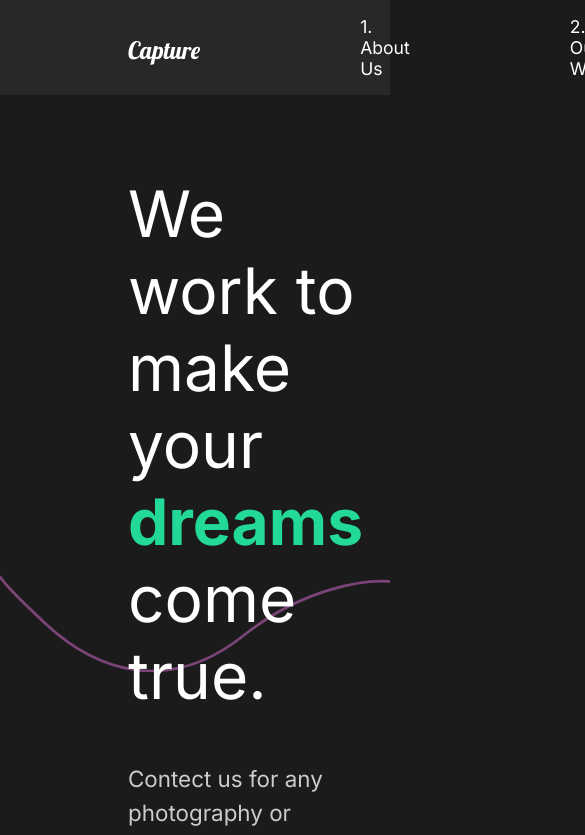
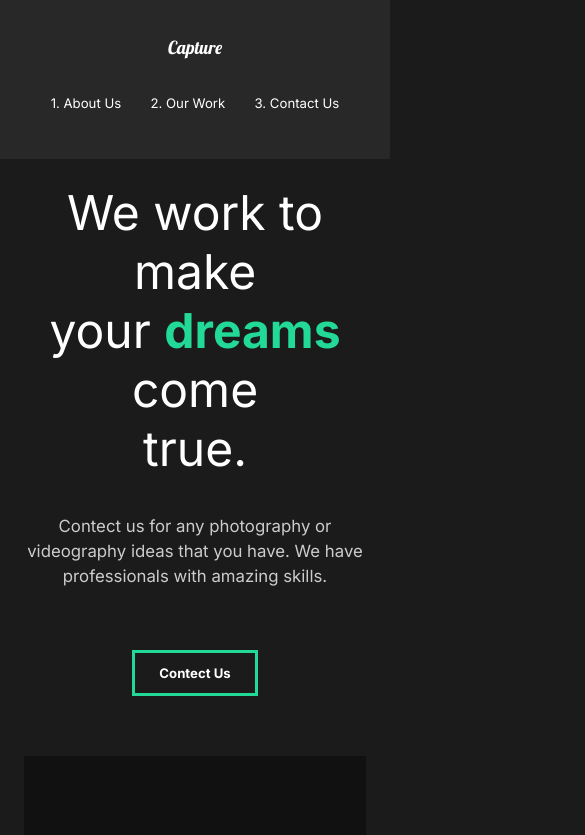
Before and after one commit to yarinmatmoni/Capture_Portofolio, a React (Create React App) app: page / in a window 390 px wide. Shown: the top 835 px of the page, 585 px wide, since content can reach past the window. Built offline with nearby package versions, Linux system fonts and the light colour scheme.

Commit message:
Add mobile style

```diff
--- a/src/Style.js
+++ b/src/Style.js
@@ -8,6 +8,12 @@
     justify-content: space-between;
     padding: 5rem 8rem;
     color: white;
+
+    @media (max-width:1300px){
+        display: block;
+        padding: 2rem 2rem;
+        text-align:center;
+    }
 `;
 
 export const Description = styled.div`
@@ -17,6 +23,13 @@
 
     h2{
         font-weight: lighter;
+    }
+
+    @media (max-width:1300px){
+        padding: 0;
+        button{
+            margin: 2rem 0rem 5rem 0rem;
+        }
     }
 `;
 
--- a/src/components/GlobalStyle.js
+++ b/src/components/GlobalStyle.js
@@ -6,6 +6,12 @@
         margin: 0;
         padding: 0;
         box-sizing: border-box;
+    }
+
+    html{
+        @media (max-width:1400px){
+            font-size: 75%;
+        }
     }
 
     body{
--- a/src/components/Nav.js
+++ b/src/components/Nav.js
@@ -54,6 +54,23 @@
         padding-left: 10rem;
         position: relative;
     }
+
+    @media (max-width:1300px){
+        flex-direction: column;
+        padding: 2rem 1rem;
+        #logo{
+            display: inline-block;
+            margin: 1rem;
+        }
+        ul{
+            padding:2rem;
+            justify-content: space-around;
+            width: 100%;
+        }
+        li{
+            padding: 0;
+        }
+    }
 `;
 
 export default Nav;
--- a/src/components/ServicesSection.js
+++ b/src/components/ServicesSection.js
@@ -74,6 +74,10 @@
 const Cards = styled.div`
     display: flex;
     flex-wrap: wrap;
+
+    @media (max-width:1300px){
+        justify-content: center;
+    }
 `;
 
 const Card = styled.div`
--- a/src/components/useScroll.js
+++ b/src/components/useScroll.js
@@ -3,7 +3,7 @@
 
 export const useScroll = () => {
     const controls = useAnimation();
-    const [element,view] = useInView({threshold:0.4});
+    const [element,view] = useInView({threshold:0.3});
 
     if(view){
         controls.start("show");
--- a/src/pages/ContactUs.js
+++ b/src/pages/ContactUs.js
@@ -41,11 +41,20 @@
     padding: 5rem 10rem;
     color: #353535;
     min-height: 90vh;
+
+    @media (max-width:1300px){
+        padding: 2rem;
+        font-size: 1rem;
+    }
 `;
 
 const Title = styled(motion.div)`
     margin-bottom: 4rem;
     color: black;
+
+    @media (max-width:1300px){
+        margin-top: 5rem;
+    }
 `;
 
 const Hide = styled.div`
--- a/src/pages/MovieDetail.js
+++ b/src/pages/MovieDetail.js
@@ -70,6 +70,11 @@
     margin: 5rem 8rem;
     align-items: center;
     justify-content: space-around;
+
+    @media (max-width:1300px){
+        margin: 2rem 2rem;
+        display: block;
+    }
 `;
 
 const AwardStyle = styled.div`
--- a/src/pages/OurWork.js
+++ b/src/pages/OurWork.js
@@ -56,6 +56,10 @@
     overflow: hidden;
     padding: 5rem 8rem;
 
+    @media (max-width:1300px){
+        padding: 2rem 2rem;
+    }
+
     h2{
         padding: 1rem 0rem;
     }
```
